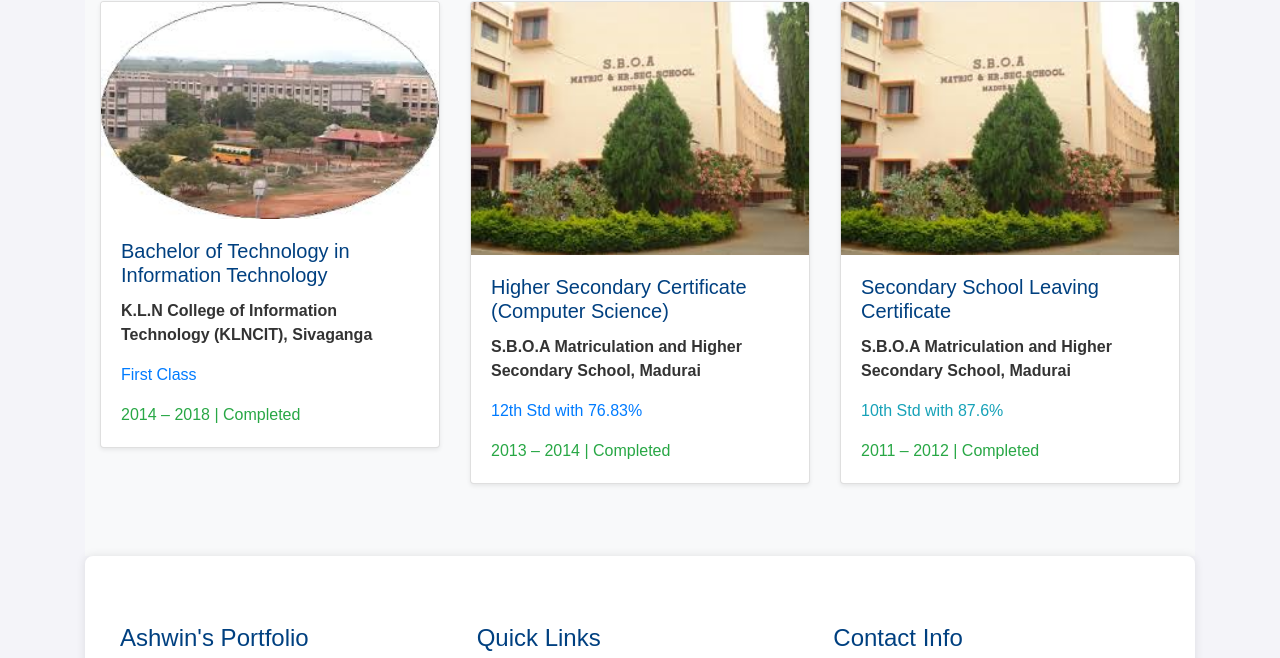
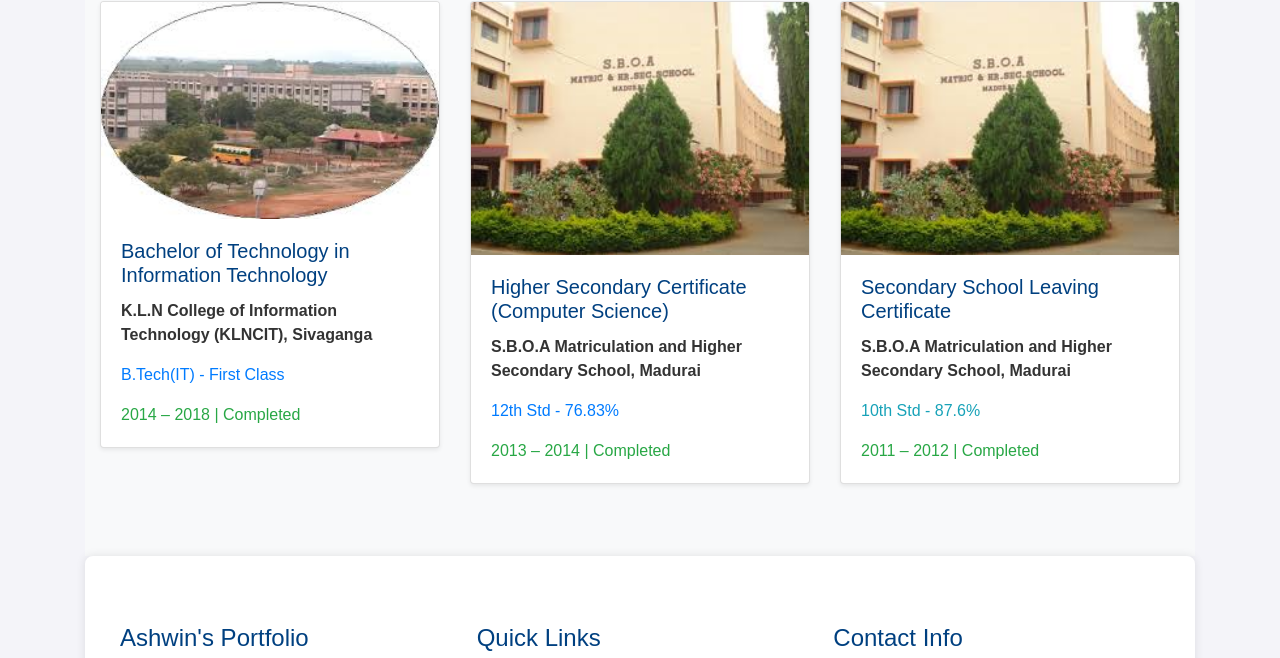
Before and after one commit to DataExplorerAshwin/Portfolio, a plain HTML site: page index.html in a window 1280 px wide. Shown: the part 3506-4164 px from the top of the page. Drawn offline with nearby package versions, Linux system fonts and the light colour scheme.

Commit message:
Update index.html

```diff
--- a/index.html
+++ b/index.html
@@ -305,7 +305,7 @@
             <div class="card-body">
               <h5 class="card-title">Bachelor of Technology in Information Technology</h5>
               <p class="card-text"><strong>K.L.N College of Information Technology (KLNCIT), Sivaganga</strong></p>
-              <p class="fw-bold text-primary">First Class</p>
+              <p class="fw-bold text-primary">B.Tech(IT) - First Class</p>
               <p class="card-text text-success">2014 – 2018 | Completed</p>
             </div>
           </div>
@@ -317,7 +317,7 @@
             <div class="card-body">
               <h5 class="card-title">Higher Secondary Certificate (Computer Science)</h5>
               <p class="card-text"><strong>S.B.O.A Matriculation and Higher Secondary School, Madurai</strong></p>
-              <p class="fw-bold text-primary">12th Std with 76.83%</p>
+              <p class="fw-bold text-primary">12th Std - 76.83%</p>
               <p class="card-text text-success">2013 – 2014 | Completed</p>
             </div>
           </div>
@@ -329,7 +329,7 @@
             <div class="card-body">
               <h5 class="card-title">Secondary School Leaving Certificate</h5>
               <p class="card-text"><strong>S.B.O.A Matriculation and Higher Secondary School, Madurai</strong></p>
-              <p class="fw-bold text-info">10th Std with 87.6%</p>
+              <p class="fw-bold text-info">10th Std - 87.6%</p>
               <p class="card-text text-success">2011 – 2012 | Completed</p>
             </div>
           </div>
@@ -337,7 +337,6 @@
       </div>
     </div>
   </section>
-
 
 
         <!-- Contact Me Section -->
```
